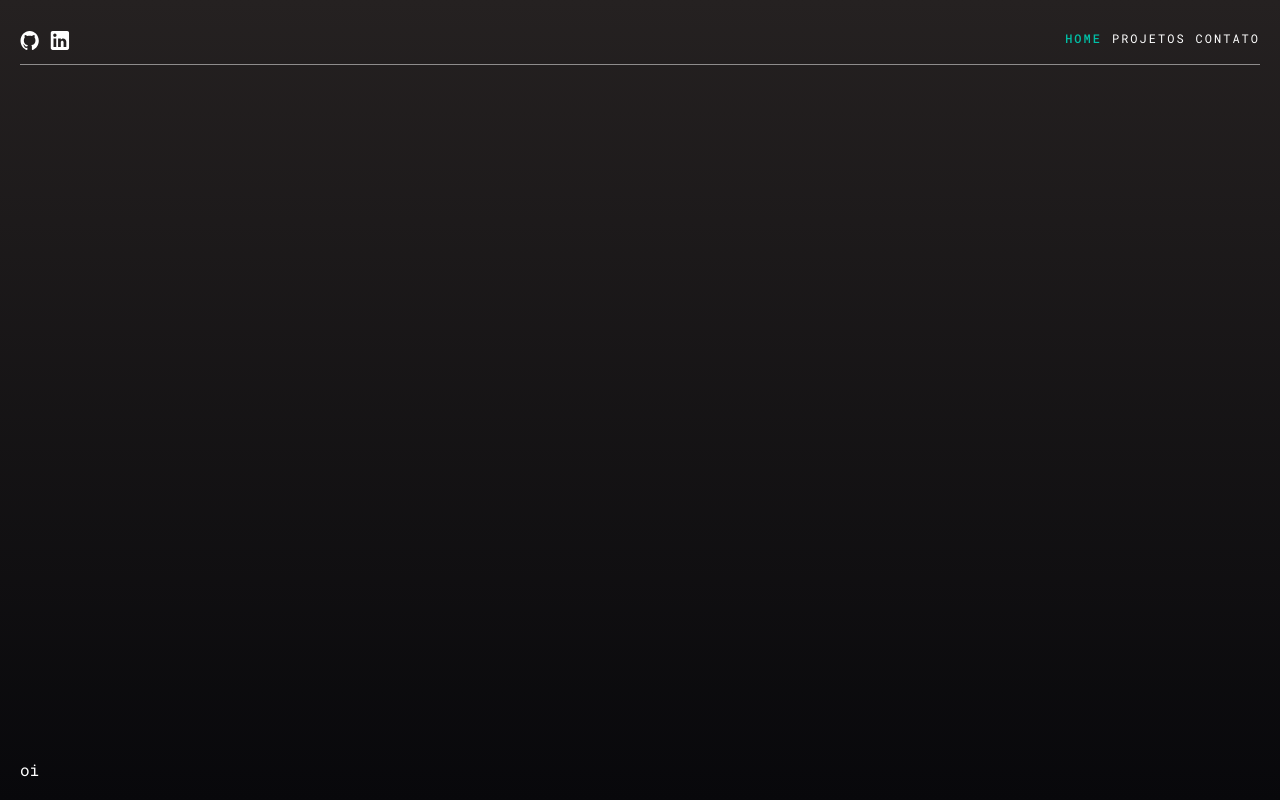
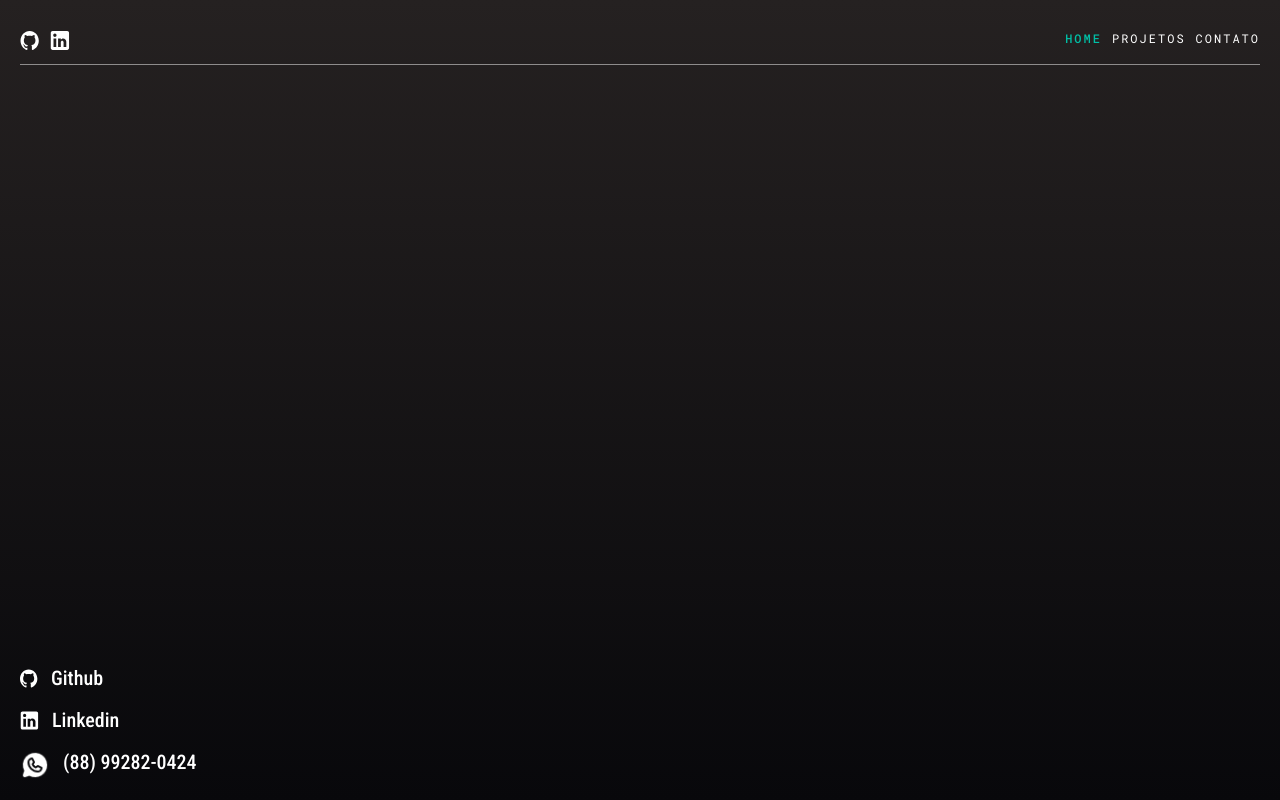
Before and after one commit to FWalterDias/Portfolio, a React (Vite) app: page /home in a window 1280 px wide. Built offline with nearby package versions, Linux system fonts and the light colour scheme.

Commit message:
finalizando footer

```diff
--- a/src/components/Footer/index.tsx
+++ b/src/components/Footer/index.tsx
@@ -1,7 +1,30 @@
+import { ContainerFooter, ContainerLinkContatc } from "./styles";
+import iconGithub from "../../assets/Links/github.svg"
+import iconLinkedin from "../../assets/Links/linkedin.svg"
+import iconWhatsApp from "../../assets/Links/whatsapp.svg"
+import { Link } from "react-router-dom";
+
 export function Footer(){
     return(
-        <header>
-            oi
-        </header>
+        <ContainerFooter>
+            <ContainerLinkContatc>
+                <img src={iconGithub} alt="icon-github" />
+                <Link to="">
+                    Github
+                </Link>
+            </ContainerLinkContatc>
+            <ContainerLinkContatc>
+                <img src={iconLinkedin} alt="icon-linkedin" />
+                <Link to="">
+                    Linkedin
+                </Link>
+            </ContainerLinkContatc>
+            <ContainerLinkContatc>
+                <img src={iconWhatsApp} alt="icon-whatsapp" />
+                <Link to="">
+                    (88) 99282-0424
+                </Link>
+            </ContainerLinkContatc>
+        </ContainerFooter>
     )
 }
--- /dev/null
+++ b/src/components/Footer/styles.ts
@@ -0,0 +1,24 @@
+import styled from "styled-components";
+
+export const ContainerFooter = styled.footer`
+    display: flex;
+    flex-direction: column;
+    gap: 1.8rem;
+
+    width: 100%;
+`
+
+export const ContainerLinkContatc = styled.div`
+    display: flex;
+    gap: 1.3rem;
+
+    width: 100%;
+
+    a{
+        color: ${({theme}) => theme.DARK.COLORS.WHITE};
+        font-family: "Roboto Condensed", sans-serif;
+        font-size: 2rem;
+        font-weight: 500;
+        letter-spacing: .2;
+    }
+`
--- a/src/components/Header/styles.ts
+++ b/src/components/Header/styles.ts
@@ -3,6 +3,8 @@ import styled from "styled-components";
 export const ContainerHeader = styled.header`
     display: flex;
     justify-content: space-between;
+
+    width: 100%;
 
     border-bottom: 1px solid rgba(250, 250, 250, 0.50);
 
--- a/src/pages/Home/styles.ts
+++ b/src/pages/Home/styles.ts
@@ -6,6 +6,8 @@ export const ContainerHome = styled.div`
     justify-content: space-between;
 
     min-height: 100vh;
+    min-width: 37.5rem;
+    max-width: 144rem;
 
     padding: 2rem 2rem;
 `
--- a/src/styles/globalStyle.ts
+++ b/src/styles/globalStyle.ts
@@ -24,6 +24,13 @@ export default createGlobalStyle`
     a{
         text-decoration: none;
         color: ${({ theme }) => theme.DARK.COLORS.WHITE};
+
+        transition: all .3s ease-in-out;
+
+        &:hover{
+            color: ${({theme}) => theme.DARK.COLORS.CYAN};
+            opacity: .8;
+        }
     }
 
     button{
```
